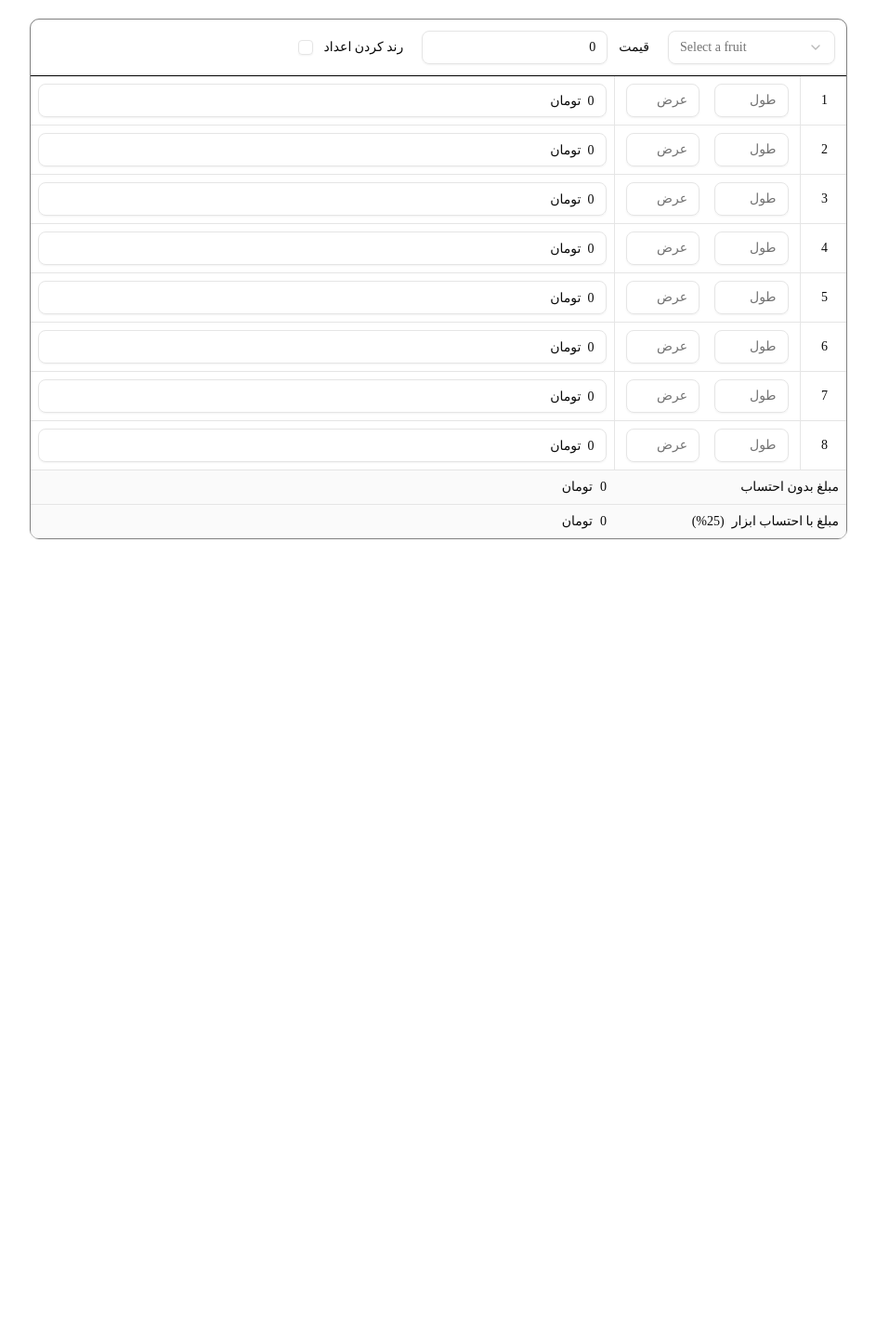
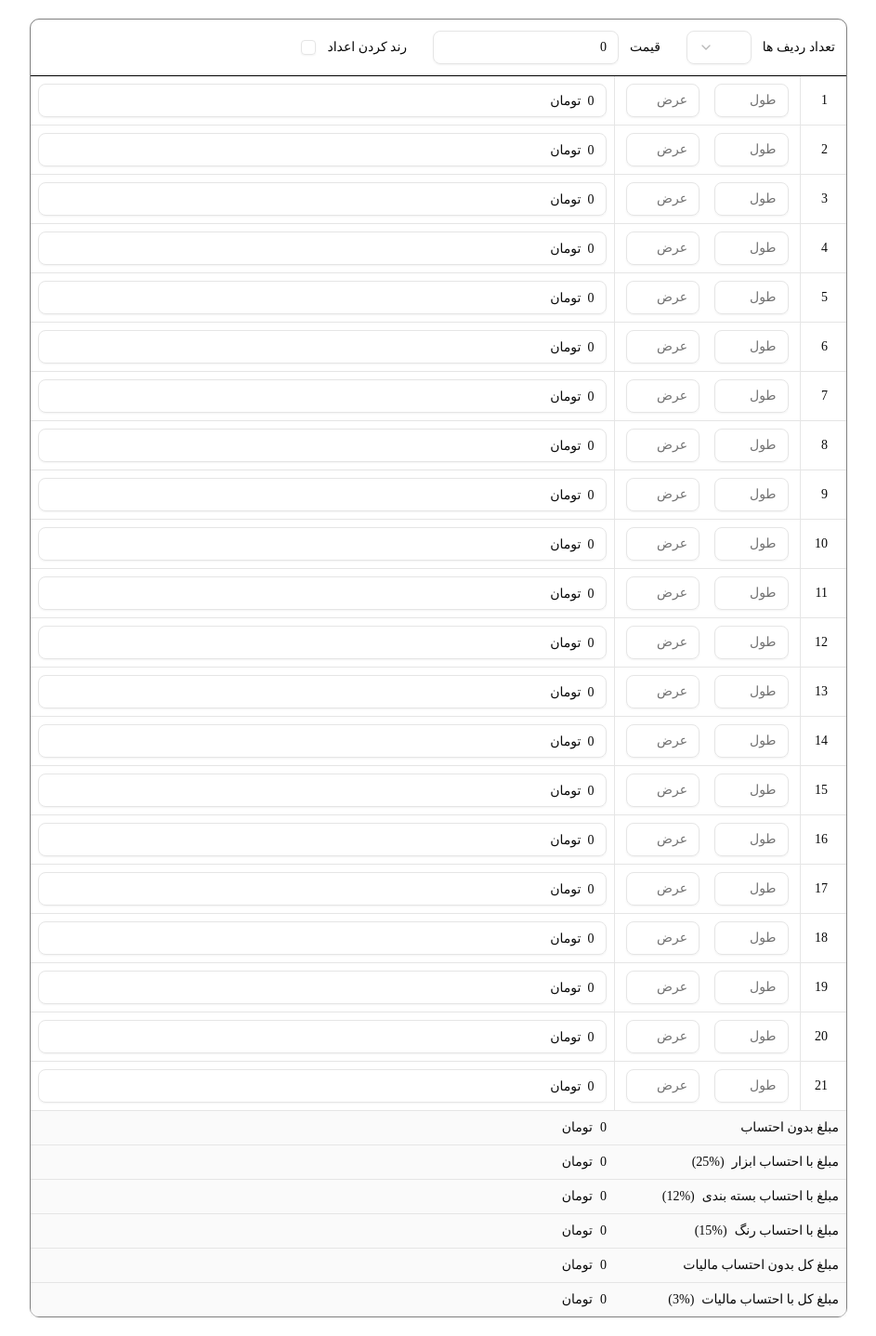
Before and after one commit to HoseinParvaresh/Invoice-project, a Next.js app: page / in a window 1280 px wide. Shown: the whole page at 93% size, without its empty margins (168-1111 px from the left). Before the commit the page ends 800 px from the top, so only its background shows below. Built offline with nearby package versions, Linux system fonts and the light colour scheme; a web font is replaced by a local one.

Commit message:
hadndle row count change

```diff
--- a/src/pages/index.js
+++ b/src/pages/index.js
@@ -3,21 +3,32 @@
 import { Table, TableBody, TableCell, TableFooter, TableRow } from "@/components/ui/table"
 import { Input } from "@/components/ui/input"
 import { useState } from "react";
-import { formatNumber, roundUpToNearestFive, totalPrice, addPercentage } from "@/utility/utilityFunction";
+import { formatNumber, roundUpToNearestFive, totalPrice, addPercentage, totalAmountExcludingTax } from "@/utility/utilityFunction";
 import { Label } from "@/components/ui/label"
 import { Checkbox } from "@/components/ui/checkbox"
-import {Select,SelectContent,SelectGroup,SelectItem,SelectLabel,SelectTrigger,SelectValue} from "@/components/ui/select"
+import { Select, SelectContent, SelectGroup, SelectItem, SelectTrigger, SelectValue } from "@/components/ui/select"
 
 export default function index() {
 
+  const [rowCount, setRowCount] = useState(21)
+
   const [price, setPrice] = useState(0)
+
   const [roundUp, setRoundUp] = useState(false)
+
+  const [tax, setTax] = useState(3)
+
   const [packagingPercent, setPackagingPercent] = useState(12)
   const [coloringPercent, setColoringPercent] = useState(15)
   const [toolsPercent, setToolsPercent] = useState(25)
 
+  const [packaging, setPackaging] = useState(true)
+  const [coloring, setColoring] = useState(true)
+  const [tools, setTools] = useState(true)
+
+
   const [rows, setRows] = useState(
-    Array.from({ length: 8 }, () => ({
+    Array.from({ length: rowCount }, () => ({
       height: '',
       width: '',
       amount: 0,
@@ -45,31 +56,52 @@ export default function index() {
       return newRows;
     });
   };
+  const handleRowCountChange = (newCount) => {
+    setRows(prevRows => {
+      const currentLength = prevRows.length;
+
+      if (newCount > currentLength) {
+        const extraRows = Array.from({ length: newCount - currentLength }, () => ({
+          height: '',
+          width: '',
+          amount: 0,
+        }));
+        return [...prevRows, ...extraRows];
+      } else {
+        return prevRows.slice(0, newCount);
+      }
+    });
+  };
 
   return (
     <div className="border border-black/50 rounded-lg" dir="rtl">
       {/* top */}
-      <div className="p-3 border-b border-black flex gap-5 items-center">
+      <div className="p-3 border-b border-black flex gap-7 items-center">
         {/* rows */}
-          <Select>
-            <SelectTrigger className="w-[180px]">
-              <SelectValue placeholder="Select a fruit" />
+        <div className="flex gap-3 items-center">
+          <Label htmlFor="rowCount">تعداد ردیف ها</Label>
+          <Select name="rowCount" dir="rtl" onValueChange={(value) => {
+            setRowCount(value)
+            handleRowCountChange(value)
+          }} value={`${rowCount}`}>
+            <SelectTrigger className="w-[70px]" >
+              <SelectValue placeholder={rowCount} />
             </SelectTrigger>
             <SelectContent>
-              <SelectGroup>
-                <SelectLabel>Fruits</SelectLabel>
-                <SelectItem value="apple">Apple</SelectItem>
-                <SelectItem value="banana">Banana</SelectItem>
-                <SelectItem value="blueberry">Blueberry</SelectItem>
-                <SelectItem value="grapes">Grapes</SelectItem>
-                <SelectItem value="pineapple">Pineapple</SelectItem>
+              <SelectGroup className="font-dana">
+                <SelectItem value="10">10</SelectItem>
+                <SelectItem value="20">20</SelectItem>
+                <SelectItem value="30">30</SelectItem>
+                <SelectItem value="40">40</SelectItem>
+                <SelectItem value="50">50</SelectItem>
               </SelectGroup>
             </SelectContent>
           </Select>
+        </div>
         {/* price */}
         <div className="flex gap-3 items-center">
           <Label htmlFor="price">قیمت</Label>
-          <Input name="price" onChange={(e) => setPrice(e.target.value)} value={price} placeholder="قیمت" className="w-[200px]" />
+          <Input name="price" onChange={(e) => setPrice(Number(e.target.value.replace(/,/g, '')))} value={formatNumber(price)} placeholder="قیمت" className="w-[200px]" />
         </div>
         {/* round */}
         <div className="flex gap-3 items-center">
@@ -78,25 +110,26 @@ export default function index() {
         </div>
       </div>
       {/* bottom */}
-      <Table >
+      <Table>
         <TableBody>
           {rows.map((row, index) => (
             <TableRow key={index}>
               <TableCell className="w-[50px] border-l pr-5">{index + 1}</TableCell>
 
               <TableCell className="w-[100px] pr-3">
-                <Input placeholder="طول" onChange={(e) => handleInputChange(index, 'height', e.target.value)} onBlur={(e) => roundUp ? handleInputChange(index, 'height', roundUpToNearestFive(e.target.value)) : handleInputChange(index, 'height', e.target.value)} value={row.height} />
+                <Input placeholder="طول" onChange={(e) => handleInputChange(index, 'height', e.target.value)} onBlur={(e) => roundUp ? handleInputChange(index, 'height', roundUpToNearestFive(e.target.value)) : handleInputChange(index, 'height', (e.target.value))} value={row.height} />
               </TableCell>
               <TableCell className="w-[100px] border-l pl-3">
-                <Input placeholder="عرض" onChange={(e) => handleInputChange(index, 'width', e.target.value)} onBlur={(e) => roundUp ? handleInputChange(index, 'width', roundUpToNearestFive(e.target.value)) : handleInputChange(index, 'width', e.target.value)} value={row.width} />
+                <Input placeholder="عرض" onChange={(e) => handleInputChange(index, 'width', e.target.value)} onBlur={(e) => roundUp ? handleInputChange(index, 'width', roundUpToNearestFive(e.target.value)) : handleInputChange(index, 'width', (e.target.value))} value={row.width} />
               </TableCell>
               <TableCell className="text-right">
-                <Input readOnly placeholder="مبلغ" value={formatNumber(row.amount) + '  تومان'} />
+                <Input readOnly tabIndex={-1} placeholder="مبلغ" value={formatNumber(row.amount) + '  تومان'} />
               </TableCell>
             </TableRow>
           ))}
         </TableBody>
         <TableFooter>
+          {/* Amount excluding */}
           <TableRow>
             <TableCell colSpan={3}>مبلغ بدون احتساب</TableCell>
             <TableCell className="text-right">
@@ -104,13 +137,57 @@ export default function index() {
               <span className="mr-2">تومان</span>
             </TableCell>
           </TableRow>
+          {/* Amount including tools */}
           <TableRow>
             <TableCell colSpan={3}>
               مبلغ با احتساب ابزار
-              <span className="mr-2">({toolsPercent}%)</span>
+              <span className="mr-2">(%{toolsPercent})</span>
             </TableCell>
             <TableCell className="text-right">
-              {formatNumber(addPercentage(totalPrice(rows), toolsPercent))}
+              {addPercentage(totalPrice(rows), toolsPercent)}
+              <span className="mr-2">تومان</span>
+            </TableCell>
+          </TableRow>
+          {/* Amount including packing */}
+          <TableRow>
+            <TableCell colSpan={3}>
+              مبلغ با احتساب بسته بندی
+              <span className="mr-2">(%{packagingPercent})</span>
+            </TableCell>
+            <TableCell className="text-right">
+              {addPercentage(totalPrice(rows), packagingPercent)}
+              <span className="mr-2">تومان</span>
+            </TableCell>
+          </TableRow>
+          {/* Amount including coloring */}
+          <TableRow>
+            <TableCell colSpan={3}>
+              مبلغ با احتساب  رنگ
+              <span className="mr-2">(%{coloringPercent})</span>
+            </TableCell>
+            <TableCell className="text-right">
+              {addPercentage(totalPrice(rows), coloringPercent)}
+              <span className="mr-2">تومان</span>
+            </TableCell>
+          </TableRow>
+          {/* total Amount Excluding Tax */}
+          <TableRow>
+            <TableCell colSpan={3}>
+              مبلغ کل بدون احتساب مالیات
+            </TableCell>
+            <TableCell className="text-right">
+              {formatNumber(totalAmountExcludingTax(packaging, coloring, tools, packagingPercent, coloringPercent, toolsPercent, totalPrice(rows)))}
+              <span className="mr-2">تومان</span>
+            </TableCell>
+          </TableRow>
+          {/* total Amount include Tax */}
+          <TableRow>
+            <TableCell colSpan={3}>
+              مبلغ کل با احتساب مالیات
+              <span className="mr-2">(%{tax})</span>
+            </TableCell>
+            <TableCell className="text-right">
+              {addPercentage(totalAmountExcludingTax(packaging, coloring, tools, packagingPercent, coloringPercent, toolsPercent, totalPrice(rows)), tax)}
               <span className="mr-2">تومان</span>
             </TableCell>
           </TableRow>
--- a/src/utility/utilityFunction.js
+++ b/src/utility/utilityFunction.js
@@ -8,8 +8,16 @@ function totalPrice(rows) {
     const totalAmount = rows.reduce((sum, row) => sum + Number(row.amount), 0);
     return totalAmount
 }
-function addPercentage (amount, percent) {
-    return amount * (1 + percent / 100);
+function addPercentage(amount, percent) {
+    return formatNumber(amount * (1 + percent / 100))
+}
+function totalAmountExcludingTax(packaging, coloring, tools, packagingPercent, coloringPercent, toolsPercent, amount) {
+    const totalPercent =
+        (packaging ? packagingPercent : 0) +
+        (coloring ? coloringPercent : 0) +
+        (tools ? toolsPercent : 0);
+
+    return amount * (1 + totalPercent / 100)
 }
 
-export { formatNumber, roundUpToNearestFive, totalPrice, addPercentage }
+export { formatNumber, roundUpToNearestFive, totalPrice, addPercentage, totalAmountExcludingTax }
```
